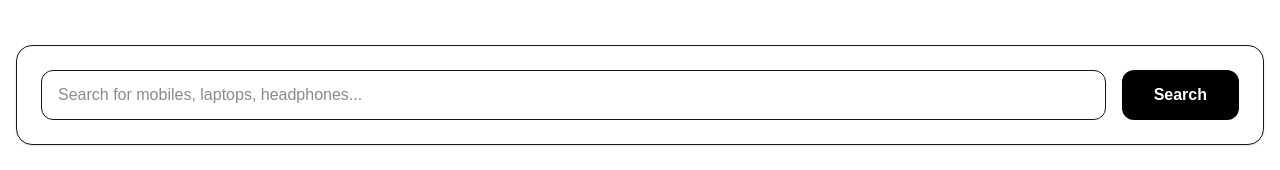
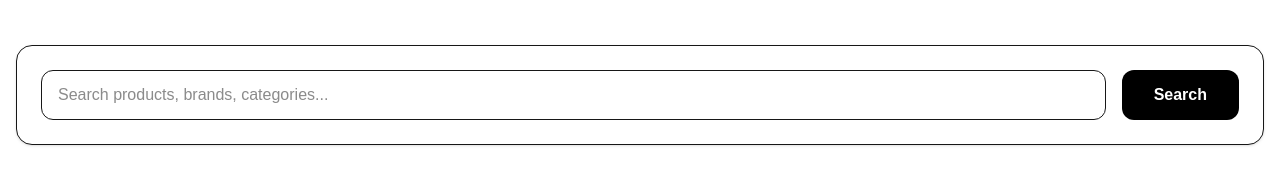
Before and after one commit to payadav142-rgb/cartigo, a Next.js app: page / in a window 1280 px wide. Shown: the part 326-496 px from the top of the page. Built offline with nearby package versions, Linux system fonts and the light colour scheme.

Commit message:
refactor: extract products client component

```diff
--- a/app/products/page.tsx
+++ b/app/products/page.tsx
@@ -1,43 +1,19 @@
-import FilterSidebar from "@/components/products/FilterSidebar";
-import SortDropdown from "@/components/products/SortDropdown";
-import ProductCard from "@/components/shared/ProductCard";
-import { products } from "@/data/products";
+import ProductsClient from "@/components/products/ProductsClient";
 
 export default function ProductsPage() {
   return (
     <main className="mx-auto max-w-7xl px-4 py-10">
       <div className="mb-10">
-        <h1 className="text-4xl font-bold">All Products</h1>
+        <h1 className="text-4xl font-bold">
+          All Products
+        </h1>
 
         <p className="mt-2 text-gray-600">
           Browse all products available on Cartigo.
         </p>
       </div>
 
-      <div className="grid gap-8 lg:grid-cols-12">
-        <aside className="lg:col-span-3">
-          <FilterSidebar />
-        </aside>
-
-        <section className="lg:col-span-9">
-          <div className="mb-6 flex flex-col items-start justify-between gap-4 md:flex-row md:items-center">
-            <p className="text-gray-600">
-              {products.length} Products Found
-            </p>
-
-            <SortDropdown />
-          </div>
-
-          <div className="grid gap-6 sm:grid-cols-2 xl:grid-cols-3">
-            {products.map((product) => (
-              <ProductCard
-                key={product.id}
-                product={product}
-              />
-            ))}
-          </div>
-        </section>
-      </div>
+      <ProductsClient />
     </main>
   );
 }
--- a/components/home/SearchBar.tsx
+++ b/components/home/SearchBar.tsx
@@ -1,10 +1,22 @@
-export default function SearchBar() {
+"use client";
+
+type SearchBarProps = {
+  value: string;
+  onChange: (value: string) => void;
+};
+
+export default function SearchBar({
+  value,
+  onChange,
+}: SearchBarProps) {
   return (
     <section className="mx-auto max-w-7xl px-4 py-8">
       <div className="flex flex-col gap-4 rounded-2xl border bg-white p-6 shadow-sm md:flex-row">
         <input
           type="text"
-          placeholder="Search for mobiles, laptops, headphones..."
+          placeholder="Search products, brands, categories..."
+          value={value}
+          onChange={(e) => onChange(e.target.value)}
           className="flex-1 rounded-xl border px-4 py-3 outline-none focus:ring-2 focus:ring-black"
         />
 
--- /dev/null
+++ b/components/products/ProductsClient.tsx
@@ -0,0 +1,39 @@
+"use client";
+
+import { products } from "@/data/products";
+import FilterSidebar from "./FilterSidebar";
+import SortDropdown from "./SortDropdown";
+import ProductCard from "../shared/ProductCard";
+
+export default function ProductsClient() {
+  return (
+    <div className="grid gap-8 lg:grid-cols-12">
+      {/* Sidebar */}
+      <aside className="lg:col-span-3">
+        <FilterSidebar />
+      </aside>
+
+      {/* Products */}
+      <section className="lg:col-span-9">
+        {/* Top Bar */}
+        <div className="mb-6 flex flex-col items-start justify-between gap-4 md:flex-row md:items-center">
+          <p className="text-gray-600">
+            {products.length} Products Found
+          </p>
+
+          <SortDropdown />
+        </div>
+
+        {/* Grid */}
+        <div className="grid gap-6 sm:grid-cols-2 xl:grid-cols-3">
+          {products.map((product) => (
+            <ProductCard
+              key={product.id}
+              product={product}
+            />
+          ))}
+        </div>
+      </section>
+    </div>
+  );
+}
```
